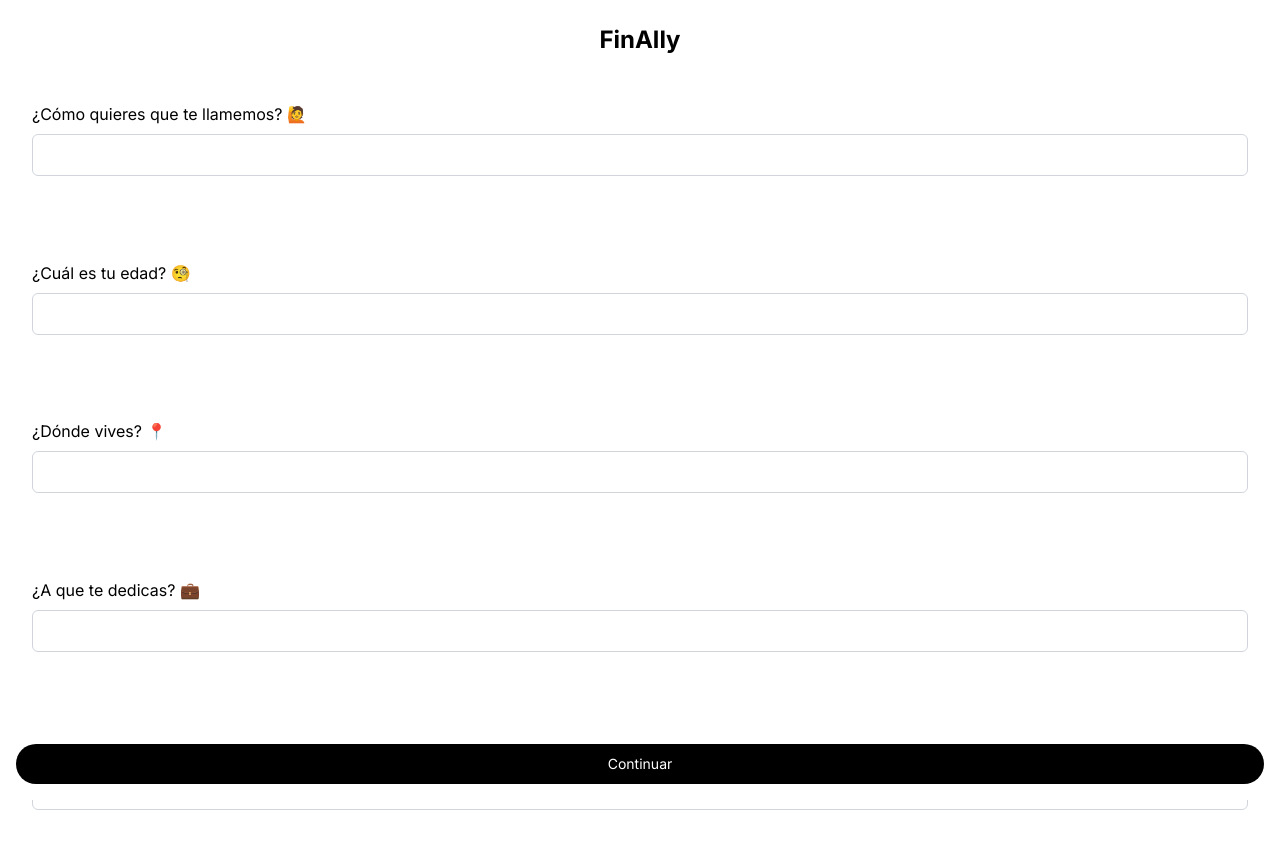
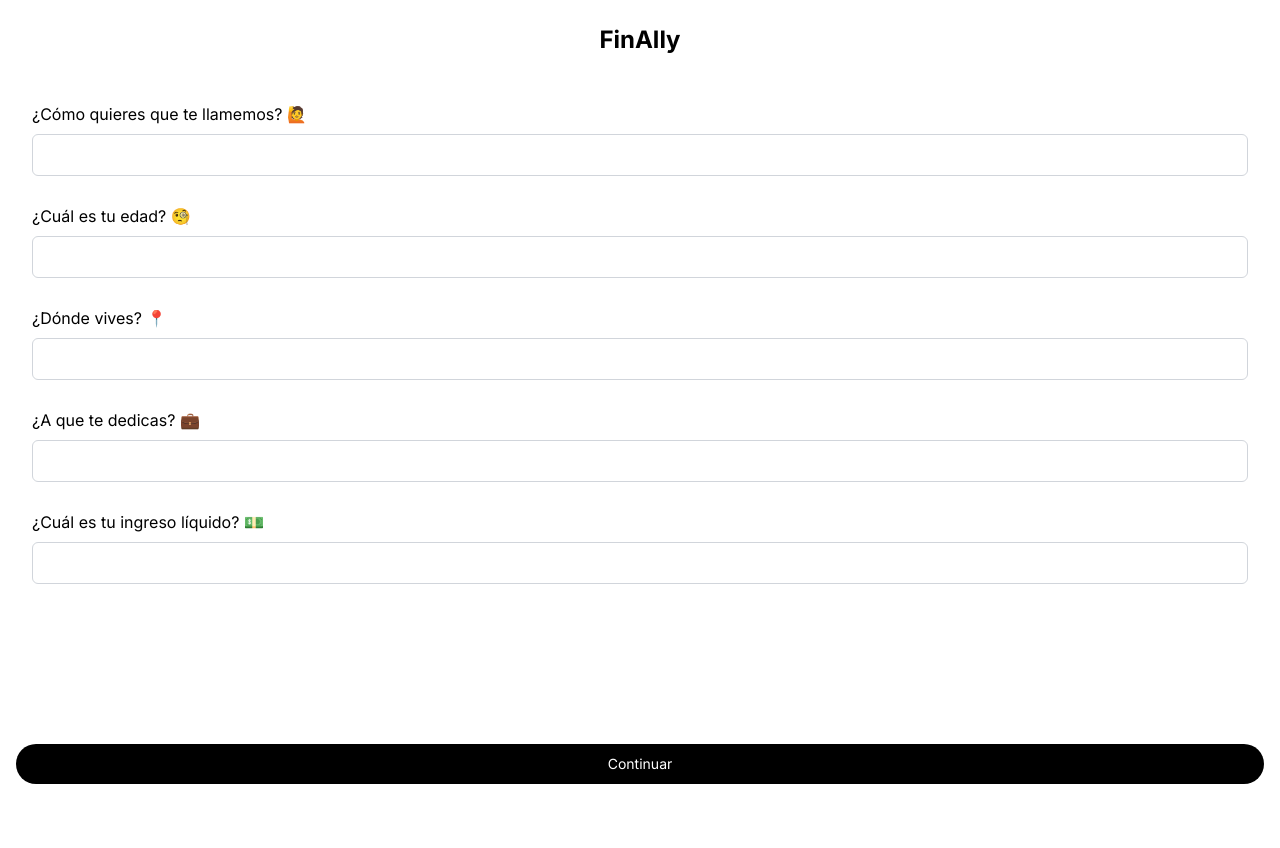
Before and after one commit to Dereemii/Finally-front, a Next.js app: page / in a window 1280 px wide. Shown: the top 848 px of the page. Built offline with nearby package versions, Linux system fonts and the light colour scheme.

Commit message:
style: layout css

```diff
--- a/src/app/page.js
+++ b/src/app/page.js
@@ -1,4 +1,3 @@
-import { NavBar } from '@/components/NavBar/NavBar';
 import { BaseButton } from '../components/BaseButton/BaseButton';
 import { InputLabel } from '../components/InputLabel/InputLabel';
 import { MainLayout } from '@/Layout/MainLayout';
@@ -6,7 +5,7 @@
 export default function Home() {
   return (
     <MainLayout>
-      <main className="flex min-h-screen flex-col items-center justify-between p-8">
+      <main className="flex min-h-screen flex-col items-center p-8">
         <InputLabel label={'¿Cómo quieres que te llamemos? 🙋‍'} />
         <InputLabel label={'¿Cuál es tu edad? 🧐‍'} />
         <InputLabel label={'¿Dónde vives? 📍‍'} />
```
